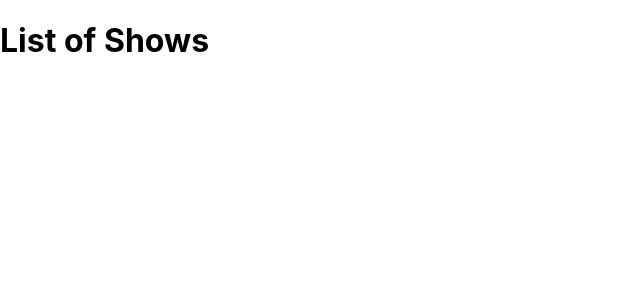
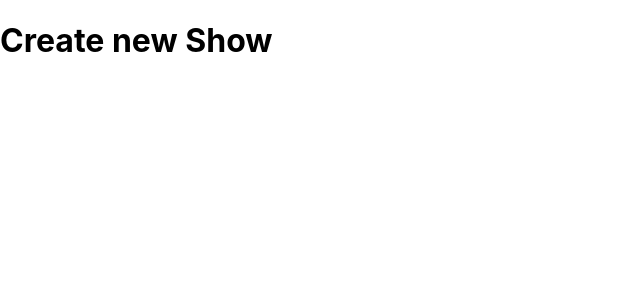
Before and after one commit to gandradep/third_other_front, a React (Create React App) app: page /create in a window 1280 px wide. Shown: the top 300 px of the page, without its empty margins (0-640 px from the left). Built offline with nearby package versions, Linux system fonts and the light colour scheme.

Commit message:
adding routes, receiving fetching data home and create components

```diff
--- a/package.json
+++ b/package.json
@@ -8,6 +8,7 @@
     "@testing-library/user-event": "^13.5.0",
     "react": "^18.3.1",
     "react-dom": "^18.3.1",
+    "react-router-dom": "^6.23.1",
     "react-scripts": "5.0.1",
     "web-vitals": "^2.1.4"
   },
--- a/src/App.js
+++ b/src/App.js
@@ -1,4 +1,7 @@
 import React, { useState, useEffect } from 'react';
+import { Routes, Route } from 'react-router-dom';
+import Home from './routes/home/home.component';
+import CreateShow from './routes/create_show/create_show.component';
 
 function App() {
   const [shows, setShows] = useState([]);
@@ -18,16 +21,10 @@ function App() {
   }, []);
 
   return (
-    <div >
-      <h1>List of Shows</h1>
-      <ul>
-        {shows.map((show) => (
-          <li key={show.id}>
-            {show.title} - {show.description}
-          </li>
-        ))}
-      </ul>
-    </div>
+    <Routes>
+      <Route path="/" element={<Home shows={shows} />} />
+      <Route path="/create" element={<CreateShow shows={shows} />} />
+    </Routes>
   );
 }
 
--- a/src/index.js
+++ b/src/index.js
@@ -1,3 +1,4 @@
+import { BrowserRouter } from "react-router-dom";
 import React from 'react';
 import ReactDOM from 'react-dom/client';
 import './index.css';
@@ -7,7 +8,9 @@ import reportWebVitals from './reportWebVitals';
 const root = ReactDOM.createRoot(document.getElementById('root'));
 root.render(
   <React.StrictMode>
-    <App />
+    <BrowserRouter>
+      <App />
+    </BrowserRouter>
   </React.StrictMode>
 );
 
--- /dev/null
+++ b/src/routes/create_show/create_show.component.jsx
@@ -0,0 +1,13 @@
+import React from 'react';
+
+const CreateShow = ({shows}) => {
+  console.log(shows);
+  return (
+    <div >
+      <h1>Create new Show</h1>
+
+    </div>
+  );
+}
+
+export default CreateShow;
--- /dev/null
+++ b/src/routes/home/home.component.jsx
@@ -0,0 +1,19 @@
+import React from 'react';
+
+const Home = ({shows}) => {
+
+  return (
+    <div >
+      <h1>List of Shows</h1>
+      <ul>
+        {shows.map((show, index) => (
+          <li key={index}>
+            {show.title} - {show.description}
+          </li>
+        ))}
+      </ul>
+    </div>
+  );
+}
+
+export default Home;
```
Also changed, not shown: 1 other file (tests, documents, lock files or other folders).
